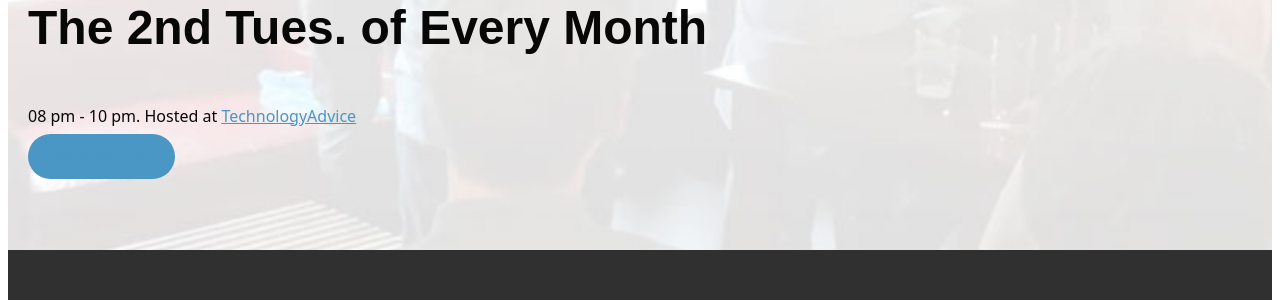
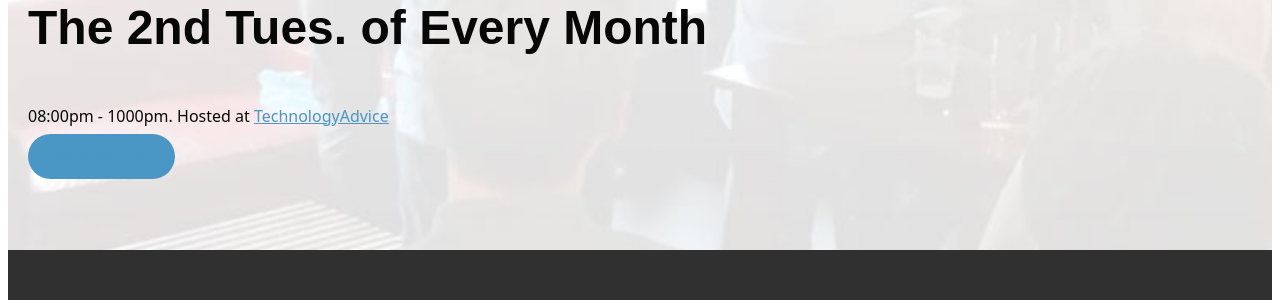
Before and after one commit to TechnologyAdvice/nashcocktail, a Jekyll site: the page built from index.html, in a window 1280 px wide and 900 px high, scrolled down 424 px. Shown: the part 155-455 px from the top of the window. Built offline with Jekyll 4.4.1, drawn with Linux system fonts in a browser that asks for light colours.

Commit message:
update date display

```diff
--- a/index.html
+++ b/index.html
@@ -26,7 +26,7 @@ admin_internal_email: karri.bishop@technologyadvice.com
           <p class="h1" id="event-title">The 2nd Tues. of Every Month</p>
         {% endif %}
         <p>
-          {{ page.next_event_starts_at | date: "%I %p" | downcase }} - {{ page.next_event_ends_at | date: "%I %p" | downcase }}.
+          {{ page.next_event_starts_at | date: "%I:%M%p" | downcase }} - {{ page.next_event_ends_at | date: "%I%M%p" | downcase }}.
           Hosted at <a href="{{ page.next_event_host_path }}" target="_blank">{{ page.next_event_host }}</a>
         </p>
         <a class="btn btn-primary event-register-link" target="_blank" href="http://www.eventbrite.com/o/technologyadvice-8632648480">
```
